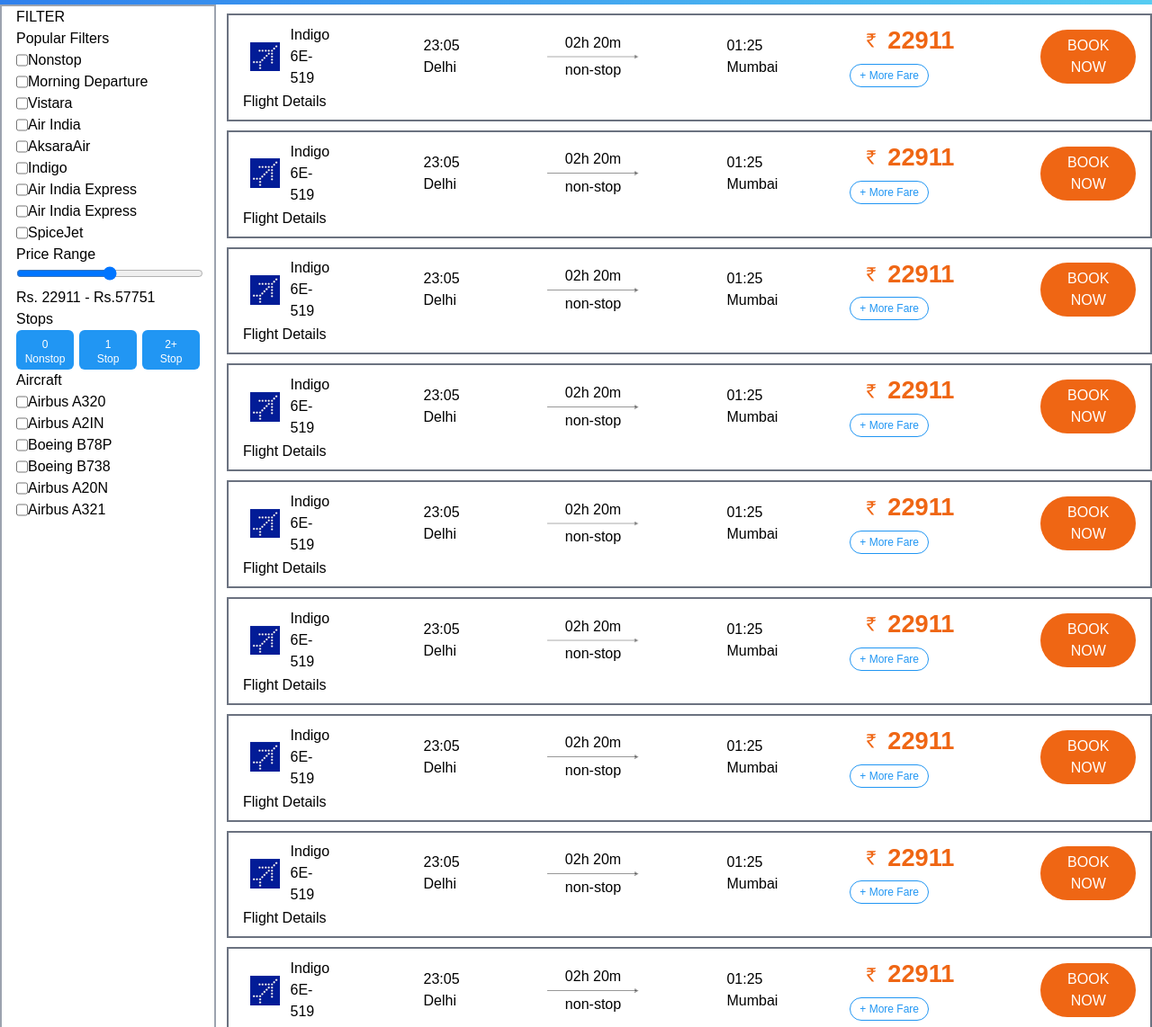
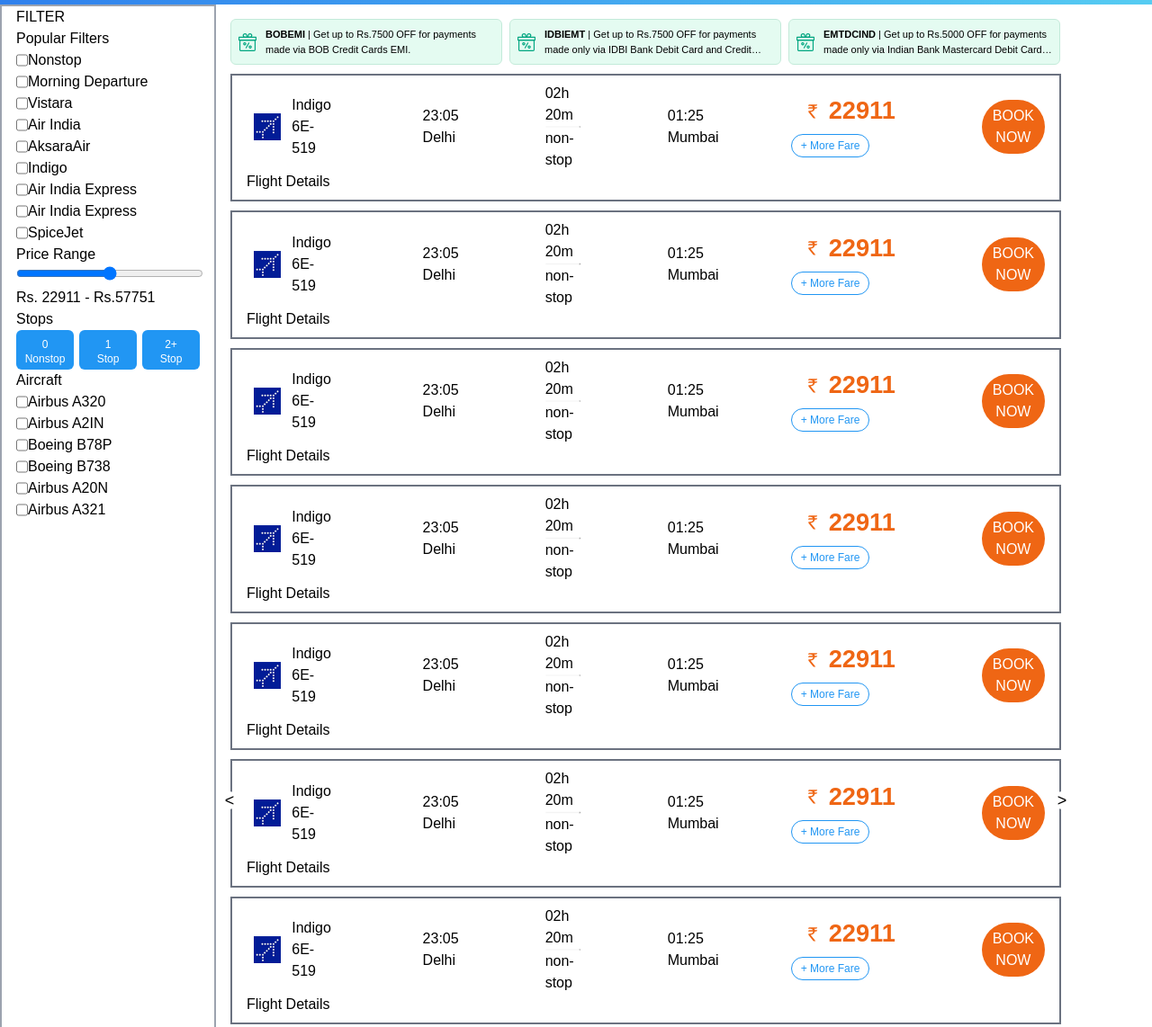
Before and after one commit to dhanjyoti/EaseMyTrip-Clone---React-Project-2---u2s501k5g1gi, a React app: page /flightlist in a window 1280 px wide. Shown: the part 150-1292 px from the top of the page at 90% size. Built offline with nearby package versions, Linux system fonts and the light colour scheme.

Commit message:
flight list offers carusal initiated

```diff
--- /dev/null
+++ b/src/components/FlightListOfferCode.jsx
@@ -0,0 +1,16 @@
+import React from 'react'
+import GiftBox from '../images/gift-box.svg';
+
+const FlightListOfferCode = ({code, tagline}) => {
+  return (
+    <div className='snap-start flex flex-row shrink-0 items-center bg-[#e4fbf1] rounded-md border border-[#c3ead9] text-[11px] p-2 min-h-[51px] m-auto w-[302px]'>
+        <div className='mr-[10px] flex-shrink-0 w-5 h-5'><img src={GiftBox}/></div>
+        <div className='overflow-hidden line-clamp-2'>
+            <strong>{code}</strong>
+            {tagline}
+        </div>
+    </div>
+  )
+}
+
+export default FlightListOfferCode
--- a/src/pages/FlightList.js
+++ b/src/pages/FlightList.js
@@ -1,11 +1,29 @@
-import React from 'react'
+import React, { useEffect, useRef } from 'react'
 import SwapNewIcon from '../images/flightCardImage/swap-nw-icn.png'
 import '../styles/flight.css'
 import FilterCheckBox from '../components/FilterCheckBox'
 import FlightRoute from '../components/flightRouteCard/FlightRoute'
 import Stopage from '../components/Stopage'
+import FlightListOfferCode from '../components/FlightListOfferCode'
 
 const FlightList = () => {
+    const scrollerRef = useRef(null)
+
+    const prevScroll = () => {
+        scrollerRef.current?.scrollBy(-306, 0)
+        if (scrollerRef.current.scrollLeft == 0) {
+            scrollerRef.current.scrollLeft = scrollerRef.current.scrollWidth;
+        }
+
+    }
+
+    const nextScroll = () => {
+        scrollerRef.current?.scrollBy(306, 0)
+        if (scrollerRef.current.scrollLeft + scrollerRef.current.clientWidth >= scrollerRef.current.scrollWidth) {
+            scrollerRef.current.scrollLeft = 0;
+        }
+    }
+
     return (
         <div>
             <div>
@@ -77,32 +95,32 @@
                         <ul className='flex flex-row'>
                             <li>
                                 <label>
-                                    <input type='checkbox'/>
+                                    <input type='checkbox' />
                                     Defence Forces
                                 </label>
                             </li>
                             <li>
                                 <label>
-                                    <input type='checkbox'/>
+                                    <input type='checkbox' />
                                     Students
                                 </label>
                             </li>
                             <li>
                                 <label>
-                                    <input type='checkbox'/>
+                                    <input type='checkbox' />
                                     Senior Citizens
                                 </label>
                             </li>
                             <li>
                                 <label>
-                                    <input type='checkbox'/>
+                                    <input type='checkbox' />
                                     Doctors Nurses
                                 </label>
                             </li>
                         </ul>
                     </div>
                 </div>
-                <div className='flex flex-row'>
+                <div className='flex flex-row max-w-full'>
                     <div className='flex flex-col border-2 border-gray-400 w-60 px-4'>
                         <div><h2>FILTER</h2></div>
                         <div>
@@ -127,7 +145,7 @@
                         <div>
                             <h3>Stops</h3>
                             <div className='flex flex-row gap-[6px]'>
-                                <Stopage stopsNumber={"0"} stops={"Nonstop"}/>
+                                <Stopage stopsNumber={"0"} stops={"Nonstop"} />
                                 <Stopage stopsNumber={"1"} stops={"Stop"} />
                                 <Stopage stopsNumber={"2+"} stops={"Stop"} />
                             </div>
@@ -142,8 +160,20 @@
                             <FilterCheckBox name={"Airbus A321"} />
                         </div>
                     </div>
-                    <div className='pl-3'>
-                        <FlightRoute />
+                    <div className='flex flex-col w-[955px] relative h-fit p-4'>
+                        <button onClick={() => prevScroll()} className='ml-[5px] absolute text-black z-10 left-0 top-1/2 transform -translate-y-1/2 rounded-full flex items-center  justify-center w-5 h-5 bg-white text-lg'>{'<'}</button>
+                        <button onClick={() => nextScroll()} className='mr-[5px] absolute text-black z-10 right-0 top-1/2 transform -translate-y-1/2 rounded-full flex items-center  justify-center w-5 h-5 bg-white text-lg'>{'>'}</button>
+                        <div ref={scrollerRef} className='scroll-smooth snap-mandatory snap-x flex flex-row overflow-x-auto scroller gap-x-2'>
+                            <FlightListOfferCode code={"BOBEMI"} tagline={" | Get up to Rs.7500 OFF for payments made via BOB Credit Cards EMI."} />
+                            <FlightListOfferCode code={"IDBIEMT"} tagline={" | Get up to Rs.7500 OFF for payments made only via IDBI Bank Debit Card and Credit Card."} />
+                            <FlightListOfferCode code={"EMTDCIND"} tagline={" | Get up to Rs.5000 OFF for payments made only via Indian Bank Mastercard Debit Cards only."} />
+                            <FlightListOfferCode code={"EMTMBK"} tagline={" | Get up to Rs.500 OFF for payments via MobiKwik."} />
+                            <FlightListOfferCode code={"DELIGHT"} tagline={" | Win a Flight, Hotel stay and Holiday and Get assured voucher worth INR 5000"} />
+                            <FlightListOfferCode code={"ICICIAMZ"} tagline={" | Get up to Rs.5000 OFF for payments via ICICI Amazon Co-Branded Credit Card."} />
+                        </div>
+                        <div className=''>
+                            <FlightRoute />
+                        </div>
                     </div>
                 </div>
             </div>
--- a/src/styles/flight.css
+++ b/src/styles/flight.css
@@ -18,3 +18,7 @@
     font-weight: 600;
     margin-top: 21px;
 }
+
+.scroller::-webkit-scrollbar{
+    display: none;
+}
```
Also changed, not shown: src/images/gift-box.svg (added).
